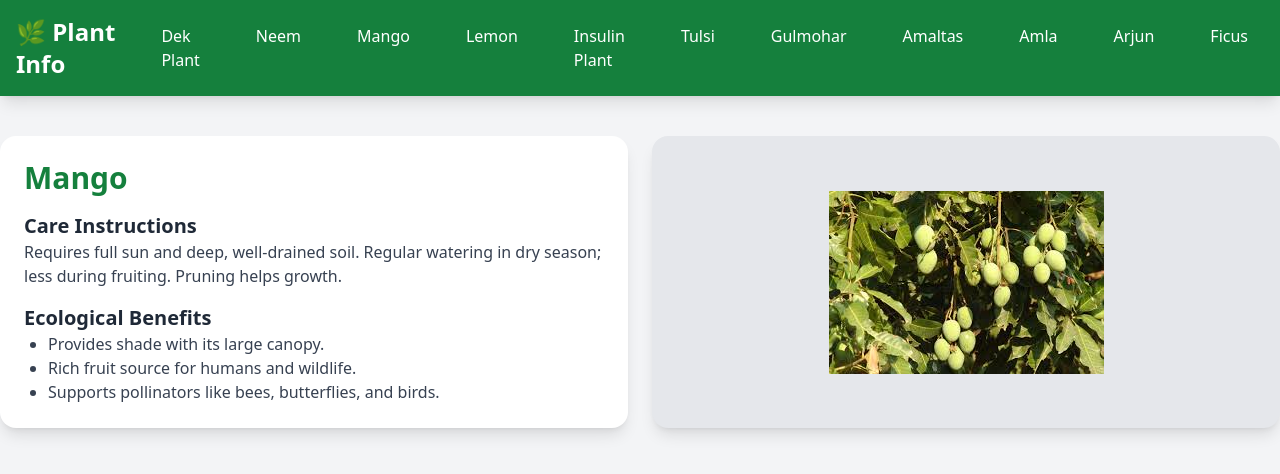
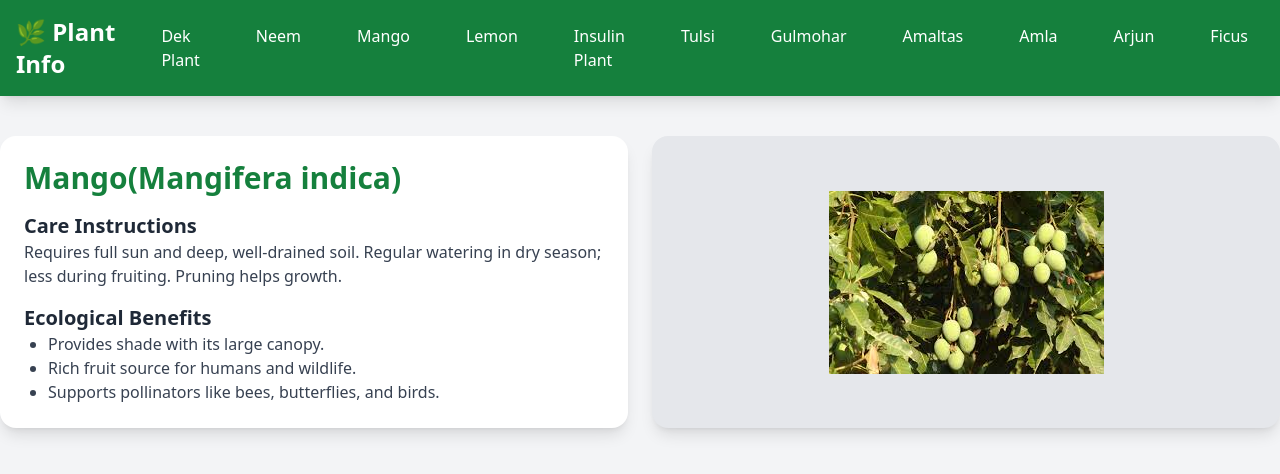
Before and after one commit to acenaman/plants, a plain HTML site: page mango.html in a window 1280 px wide. Drawn offline with nearby package versions, Linux system fonts and the light colour scheme.

Commit message:
Update mango.html

```diff
--- a/mango.html
+++ b/mango.html
@@ -51,7 +51,7 @@
   <div class="container mx-auto mt-10 grid grid-cols-1 md:grid-cols-2 gap-6">
     <!-- Left Info -->
     <div class="bg-white p-6 rounded-2xl shadow-lg">
-      <h2 class="text-3xl font-bold text-green-700 mb-4">Mango</h2>
+      <h2 class="text-3xl font-bold text-green-700 mb-4">Mango(Mangifera indica)</h2>
       <h3 class="text-xl font-semibold text-gray-800">Care Instructions</h3>
       <p class="mb-4 text-gray-700">Requires full sun and deep, well-drained soil. Regular watering in dry season; less during fruiting. Pruning helps growth.</p>
       <h3 class="text-xl font-semibold text-gray-800">Ecological Benefits</h3>
```
